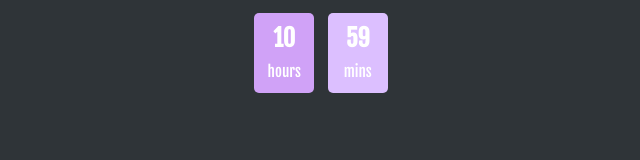
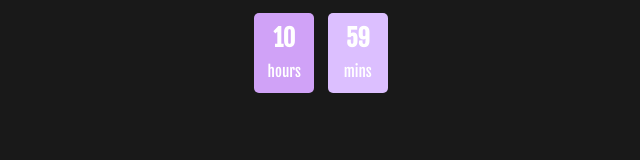
Before and after one commit to Hastimada/Notion, a plain HTML site: page index.html in a window 1280 px wide. Shown: the whole page, without its empty margins (314-954 px from the left). Drawn offline with Linux system fonts and the light colour scheme.

Commit message:
Update index.html

```diff
--- a/index.html
+++ b/index.html
@@ -11,7 +11,7 @@
         body{
             text-align: center;
             font-family: 'Fjalla One', sans-serif;
-            background-color: #2F3438;
+            background-color: #191919;
         }
         .box{
             display: inline-block;
```
